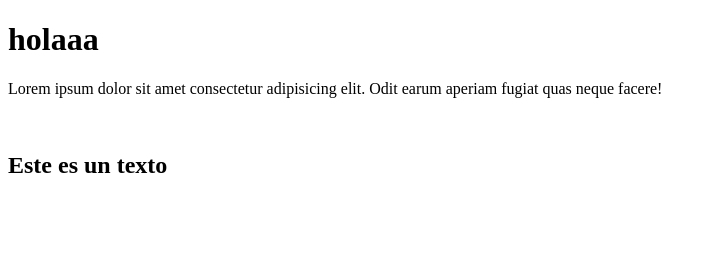
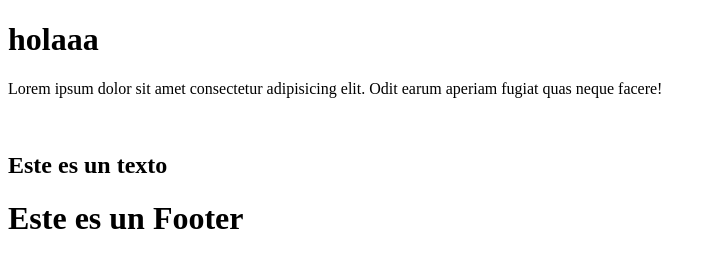
Before and after one commit to Jaret-Hl/Mirepositorio, a plain HTML site: page index.html in a window 1280 px wide. Shown: the whole page, without its empty margins (0-716 px from the left). Drawn offline with Linux system fonts and the light colour scheme.

Commit message:
Creacion de footer

```diff
--- a/estilo.css
+++ b/estilo.css
@@ -0,0 +1,3 @@
+.footer{
+    color: red;
+}
--- a/index.html
+++ b/index.html
@@ -13,5 +13,9 @@
     <p>Lorem ipsum dolor sit amet consectetur adipisicing elit. Odit earum aperiam fugiat quas neque facere!</p>
     <img src="" alt="">
     <h2>Este es un texto</h2>
+
+    <footer class="footer">
+        <h1>Este es un Footer</h1>
+    </footer>
 </body>
 </html>
```
